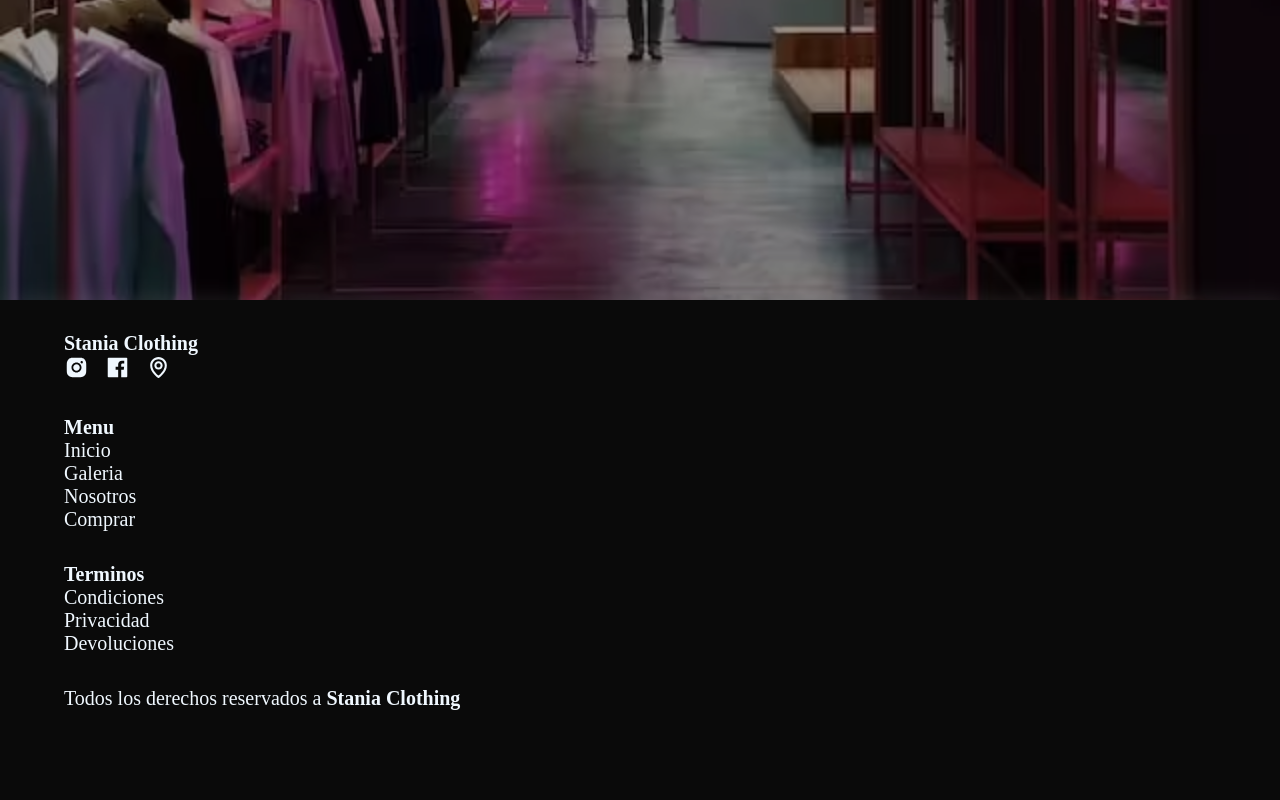
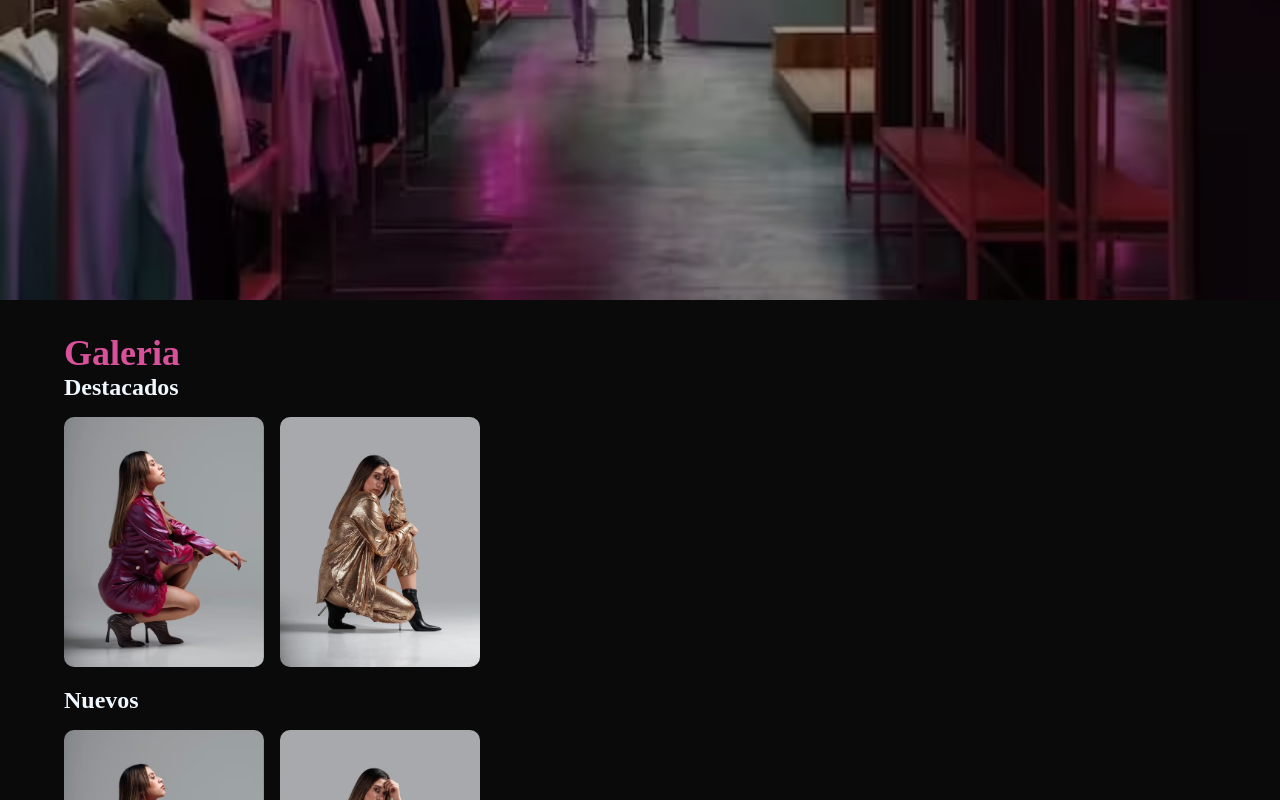
Before and after one commit to fernandopanduro/stania, a React (Create React App) app: page / in a window 1280 px wide. Shown: the part 500-1300 px from the top of the page. Before the commit the page ends 1242 px from the top, so only its background shows below. Built offline with nearby package versions, Linux system fonts and the light colour scheme.

Commit message:
Primera version de la galeria

```diff
--- /dev/null
+++ b/src/components/card.jsx
@@ -0,0 +1,31 @@
+import img from '../imgs/catalogo/blazer.jpg';
+import imgAvif from '../imgs/catalogo/blazer.avif';
+import imgWebp from '../imgs/catalogo/blazer.webp';
+
+import img2 from '../imgs/catalogo/jogger.jpg';
+import img2Webp from '../imgs/catalogo/jogger.webp';
+
+import styles from '../css/card.module.css';
+
+export function Card({title}) {
+    return (
+        <div className={styles.card}>
+            <h4 className={styles.title}>{title}</h4>
+
+            <div className={styles.imgContainer}>
+
+                <picture>
+                    <source srcSet={imgAvif} type="image/avif" />
+                    <source srcSet={imgWebp} type="image/webp" />
+                    <img className={styles.img} src={img} alt="Blazer" />
+                </picture>
+
+                <picture>
+                    <source srcSet={img2Webp} type="image/webp" />
+                    <img className={styles.img} src={img2} alt="Jogger" />
+                </picture>
+            </div>
+        </div>
+
+    )
+}
--- /dev/null
+++ b/src/components/gridCard.jsx
@@ -0,0 +1,15 @@
+import styles from '../css/gridCard.module.css';
+import { Card } from './card';
+
+export function GridCard() {
+    return (
+        <div className={styles.gridCard}>
+            <h3 className={styles.title}>Galeria</h3>
+            <Card title='Destacados' />
+            <Card title='Nuevos' />
+            <Card title='Outfits' />
+            <Card title='Tops' />
+            <Card title='Pantalones' />
+        </div>
+    )
+}
--- /dev/null
+++ b/src/css/card.module.css
@@ -0,0 +1,18 @@
+.card {
+    margin-bottom: var(--MarginS);
+}
+
+.title {
+    font-size: 1.5rem;
+    margin-bottom: var(--MarginS);
+}
+
+.imgContainer {
+    display: flex;
+}
+
+.img {
+    width: 12.5rem;
+    border-radius: .625rem;
+    margin-right: var(--MarginS);
+}
--- /dev/null
+++ b/src/css/gridCard.module.css
@@ -0,0 +1,8 @@
+.gridCard {
+    padding: var(--MarginM) 0;
+}
+
+.title {
+    font-size: 2.25rem;
+    color: var(--ColorPrimary);
+}
--- a/src/css/landingPage.module.css
+++ b/src/css/landingPage.module.css
@@ -0,0 +1,3 @@
+.landingPage {
+    overflow: hidden;
+}
--- a/src/pages/landingPage.jsx
+++ b/src/pages/landingPage.jsx
@@ -1,8 +1,17 @@
+import { GridCard } from '../components/gridCard';
 import styles from '../css/landingPage.module.css';
 import { Banner } from './banner';
 
 export function LandingPage() {
     return (
-        <Banner />
+        <div className={`${styles.landingPage} container`}>
+            <Banner />
+
+            <div className=''>
+                <GridCard />
+            </div>
+
+        </div>
+
     )
 }
```
